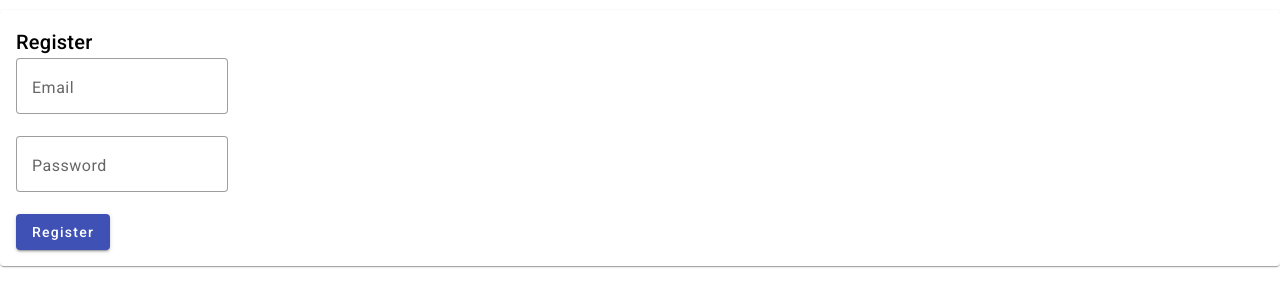
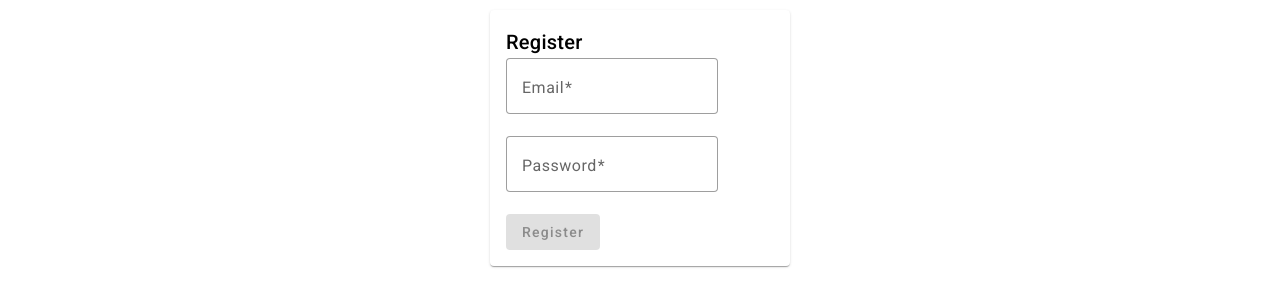
Before and after one commit to Minyas25/angular-auth, an Angular app: page /register in a window 1280 px wide. Shown: the top 306 px of the page. Built offline with nearby package versions, Linux system fonts and the light colour scheme.

Commit message:
added disabled with validation

```diff
--- a/src/app/register/register.component.css
+++ b/src/app/register/register.component.css
@@ -1,3 +1,4 @@
 mat-card {
     margin:10px auto;
+    width: 300px;
 }
--- a/src/app/register/register.component.html
+++ b/src/app/register/register.component.html
@@ -4,20 +4,20 @@
     </mat-card-header>
     <mat-card-content>
 
-        <form (ngSubmit)="onSubmit()">
+        <form (ngSubmit)="onSubmit()" #register="ngForm">
             <div>
                 <mat-form-field appearance="outline">
                     <mat-label>Email</mat-label>
-                    <input matInput type="email" placeholder="Email" name="email" [(ngModel)]="user.email">
+                    <input matInput type="email" placeholder="Email" name="email" [(ngModel)]="user.email" required>
                 </mat-form-field>
             </div>
             <div>
                 <mat-form-field appearance="outline">
                     <mat-label>Password</mat-label>
-                    <input matInput type="password" placeholder="password" name="password" [(ngModel)]="user.password">
+                    <input matInput type="password" placeholder="password" name="password" [(ngModel)]="user.password" required>
                 </mat-form-field>
             </div>
-            <button mat-raised-button color="primary">Register</button>
+            <button mat-raised-button color="primary" [disabled]="register.form.invalid">Register</button>
         </form>
         <p *ngIf="feedback">{{feedback}}</p>
 
--- a/src/app/register/register.component.ts
+++ b/src/app/register/register.component.ts
@@ -13,7 +13,10 @@ export class RegisterComponent {
   constructor(private authService:AuthService){}
 
   onSubmit() {
-    this.authService.addUser(this.user).subscribe(() => this.feedback ='Registration complete.');
+    this.authService.addUser(this.user).subscribe({
+      complete:() => this.feedback ='Registration complete.',
+      error: () => this.feedback = 'User already exists'
+    });
   }
 
 }
```
